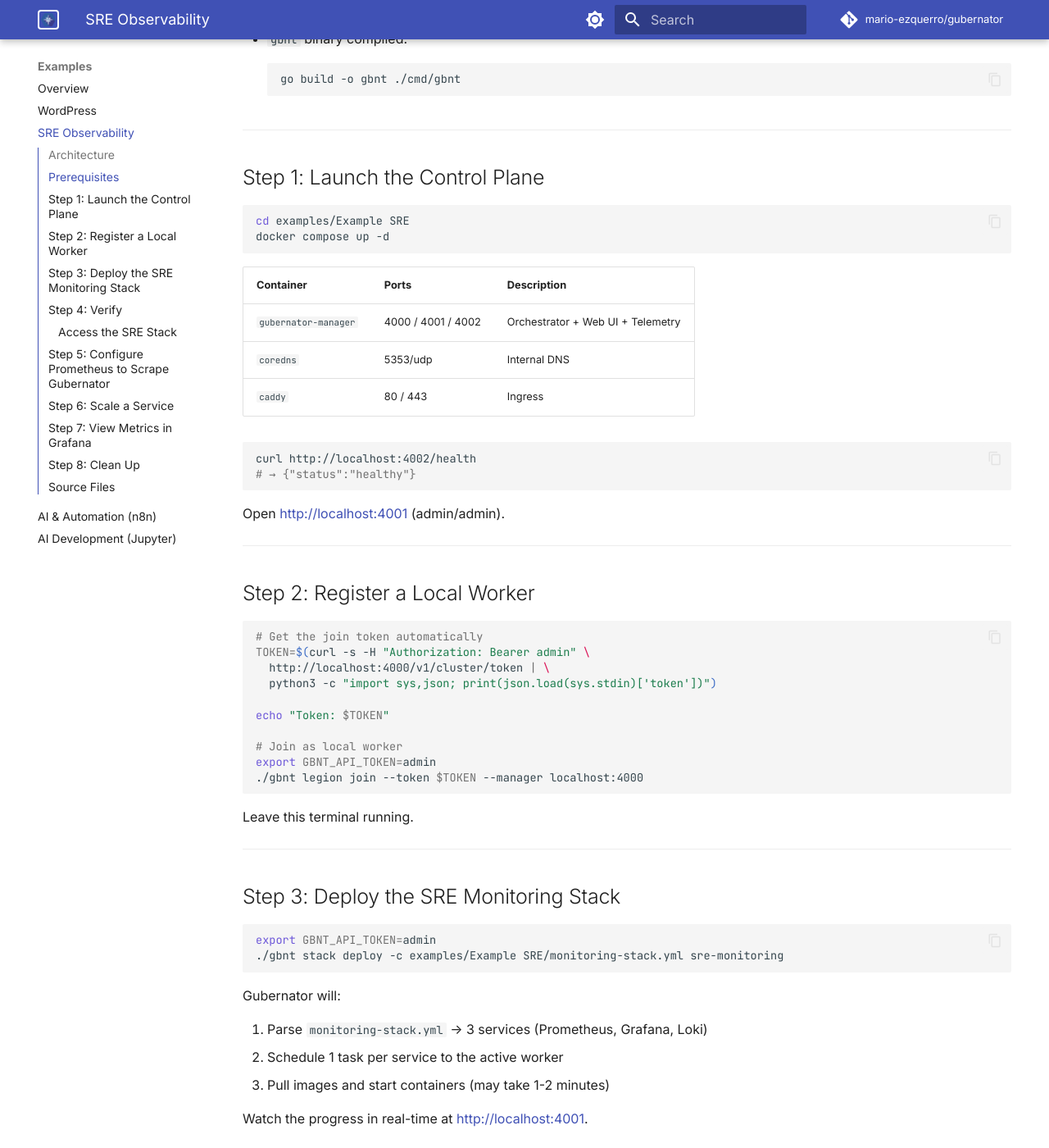
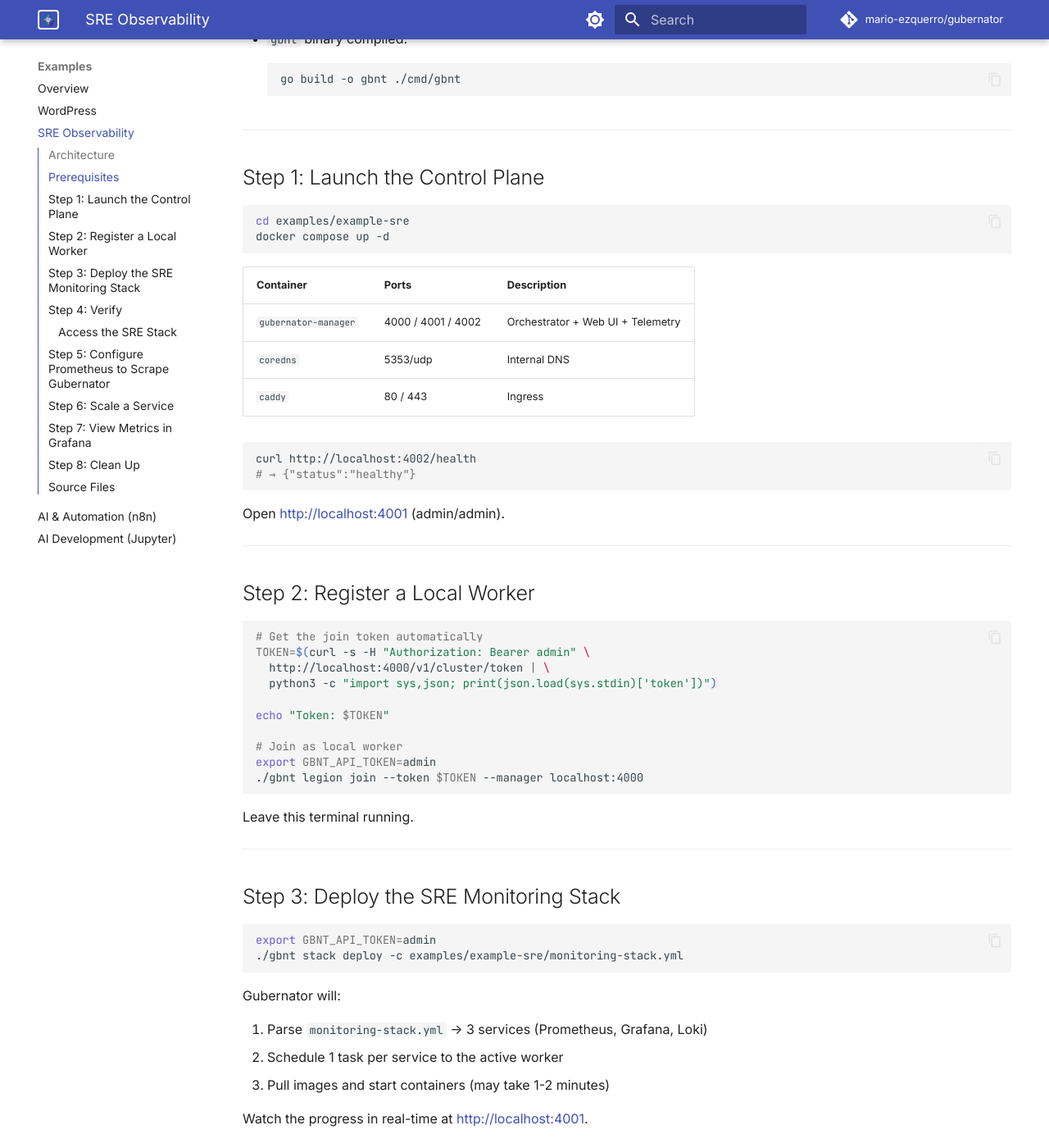
Before and after one commit to mario-ezquerro/gubernator, an MkDocs documentation site: the page built from docs/example-sre.md, in a window 1280 px wide and 1400 px high, scrolled down 932 px. Shown: the whole window at 82% size. Built offline with MkDocs 1.6.1 and Material for MkDocs 9.7.7, drawn with Linux system fonts in a browser that asks for light colours; comment, search, counter and statistics services are not loaded; some of the changed text lies outside the part shown.

Commit message:
docs: remove obsolete stack name arg from deploy commands in docs

````diff
--- a/docs/example-sre.md
+++ b/docs/example-sre.md
@@ -45,7 +45,7 @@
 ## Step 1: Launch the Control Plane
 
 ```bash
-cd examples/Example SRE
+cd examples/example-sre
 docker compose up -d
 ```
 
@@ -87,7 +87,7 @@
 
 ```bash
 export GBNT_API_TOKEN=admin
-./gbnt stack deploy -c examples/Example SRE/monitoring-stack.yml sre-monitoring
+./gbnt stack deploy -c examples/example-sre/monitoring-stack.yml
 ```
 
 Gubernator will:
@@ -184,7 +184,7 @@
 ./gbnt stack rm <sre_stack_id>
 
 # Shut down the control plane
-cd examples/Example SRE
+cd examples/example-sre
 docker compose down -v
 ```
 
@@ -192,4 +192,4 @@
 
 ## Source Files
 
-All files are in [`examples/Example SRE/`](https://github.com/mario-ezquerro/gubernator/tree/main/examples/Example SRE) in the repository.
+All files are in [`examples/example-sre/`](https://github.com/mario-ezquerro/gubernator/tree/main/examples/example-sre) in the repository.
````
Also changed, not shown: docs/architecture.md (+1 -1 lines), docs/example-jupyter.md (+1 -1 lines), docs/example-n8n.md (+1 -1 lines), docs/example-wordpress.md (+3 -3 lines), docs/index.md (+2 -2 lines).
